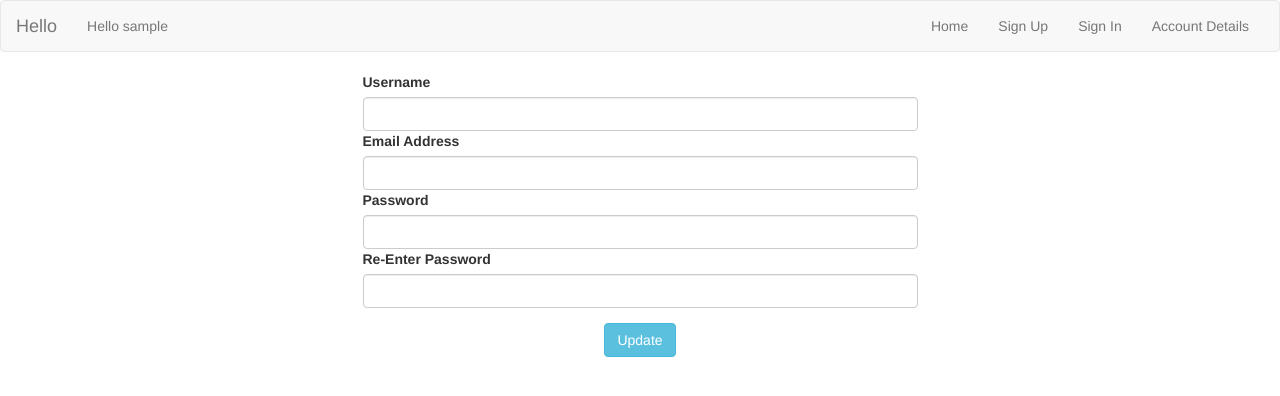
After one commit to nathanielcopeland/web-diploma-1, a PHP site: page /account.php in a window 1280 px wide. The commit adds this page. Shown: the top 396 px of the page. Run offline with PHP 8.4, Linux system fonts and the light colour scheme; the visitor is signed in with stand-in values (Sample User, id 1); data that the repository does not hold is empty.

Commit message:
navigation and account settings change

```diff
--- /dev/null
+++ b/account.php
@@ -0,0 +1,44 @@
+<?php
+session_start();
+include("includes/database.php");
+
+if(isset($_SESSION["email"])==false){
+    //user has not logged in redirect to login page
+    header("location:login.php");
+    exit();
+
+}
+?>
+<!doctype html>
+<html>
+    <?php include("includes/head.php"); ?>
+
+
+    <body>
+        <?php include("includes/navigation.php"); ?>
+        <div class="container">
+            <div class="row">
+                <div class="col-md-6 col-md-offset-3">
+                    <form id="account-update" action ="account.php" method="POST">
+                        <div class="form-group">
+                            <label for="username">Username</label>
+                            <input type="text" class="form-control" id="username" name="username"></input>
+
+                            <label for="email">Email Address</label>
+                            <input type="email" class="form-control" id="email" name="email"></input>
+
+                            <label for="password">Password</label>
+                            <input type="password" class="form-control" id="password1" name="password1"></input>
+
+                            <label for="password">Re-Enter Password</label>
+                            <input type="password" class="form-control" id="password2" name="password2"></input>
+                        </div>
+                        <div class="text-center">
+                            <button type="submit" name="submit" class="btn btn-info">Update</button>
+                        </div>
+                    </form>
+                </div>
+            </div>
+        </div>
+    </body>
+</html>
--- a/includes/navigation.php
+++ b/includes/navigation.php
@@ -1,5 +1,6 @@
 <header>
   <nav class="navbar navbar-default">
+      <div class="container-fluid">
     <div class="navbar-header">
       <button class="navbar-toggle collapsed" data-toggle="collapse" data-target="#main-menu">
         <span class="icon-bar"></span>
@@ -7,13 +8,24 @@
         <span class="icon-bar"></span>
       </button>
       <a href="index.php" class="navbar-brand">Hello</a>
+      <p class="navbar-text">
+    <?php
+    if($_SESSION["username"]){
+        echo "Hello ". $_SESSION["username"];
+    }
+    ?>
+    </p>
     </div>
+
     <div class="collapse navbar-collapse" id="main-menu">
-      <ul class="nav navbar-nav">
+      <ul class="nav navbar-nav navbar-right">
         <li><a href="index.php">Home</a></li>
         <li><a href="register.php">Sign Up</a></li>
         <li><a href="login.php">Sign In</a></li>
+        <li><a href="account.php">Account Details</a></li>
       </ul>
+    </div>
+
     </div>
   </nav>
 </header>
--- a/login.php
+++ b/login.php
@@ -39,7 +39,10 @@ if($_SERVER["REQUEST_METHOD"]=="POST"){
     else{
 
       $message = "You have been logged in";
-      $_SESSION["id"] = $id;
+      $username = $user["username"];
+      $_SESSION['username'] = $username;
+      $email = $user["email"];
+      $_SESSION['email'] = $email;
     }
   }
   else{
```
Also changed, not shown: README.md.
